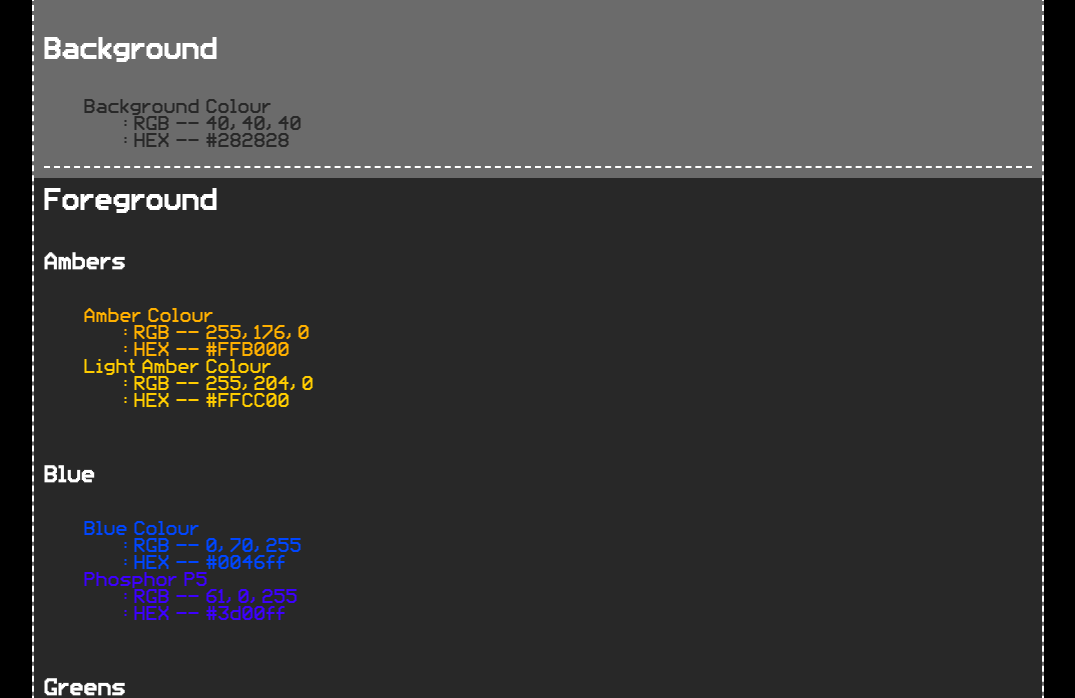
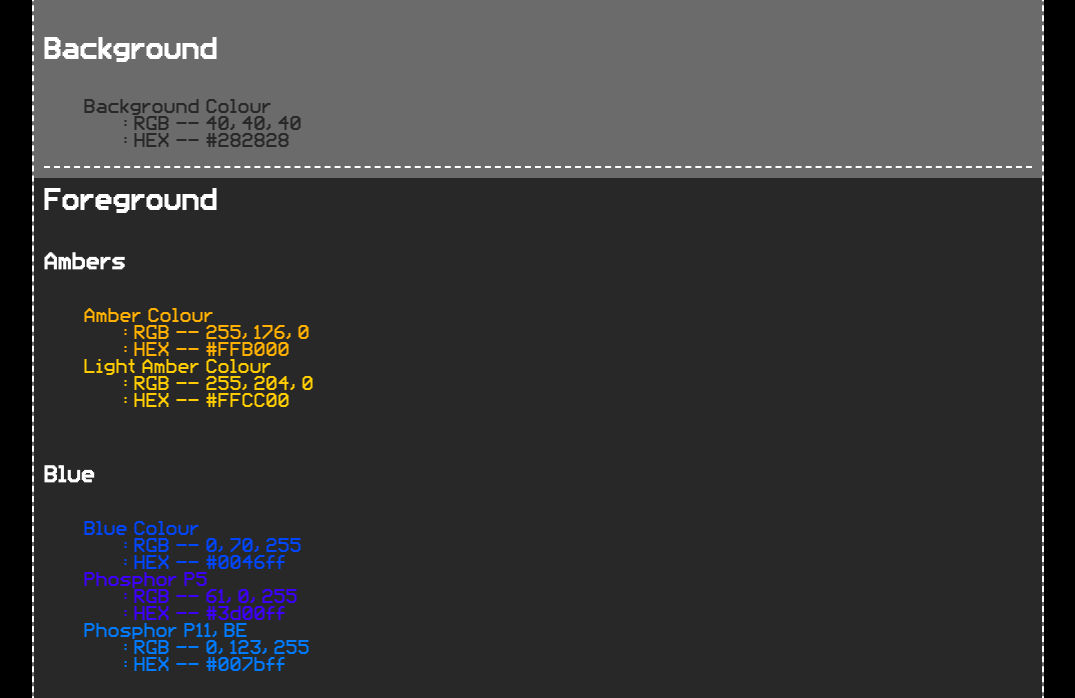
Before and after one commit to lostjarred/WEB-Terminal-Colours, a plain HTML site: page index.html in a window 1280 px wide. Shown: the part 108-806 px from the top of the page, without its empty margins (102-1177 px from the left). Drawn offline with Linux system fonts and the light colour scheme.

Commit message:
add phospor p11, be

```diff
--- a/index.html
+++ b/index.html
@@ -110,6 +110,15 @@
                                 <ul>
                                     <li>: RGB -- 61, 0, 255</li>
                                     <li>: HEX -- #3d00ff</li>
+                                </ul>
+                            </span>
+                        </li>
+                        <li>
+                            <span style="color: #007bff">
+                                Phosphor P11, BE
+                                <ul>
+                                    <li>: RGB -- 0, 123, 255</li>
+                                    <li>: HEX -- #007bff</li>
                                 </ul>
                             </span>
                         </li>
```
